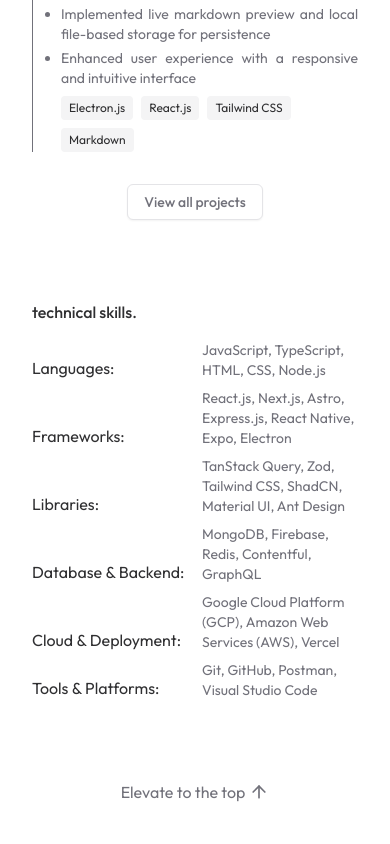
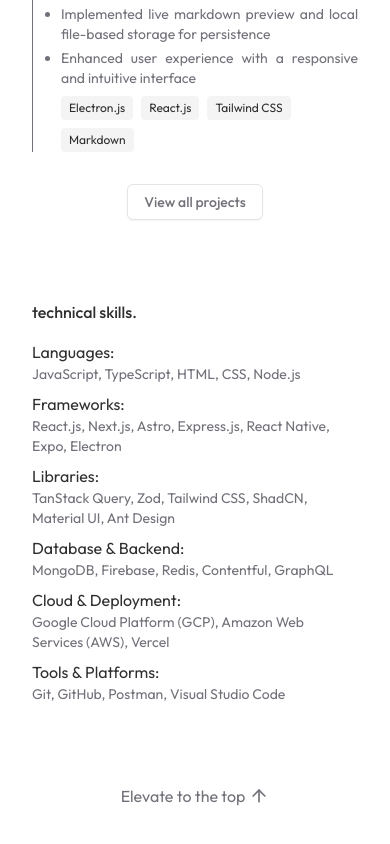
Before and after one commit to phats02/portfolio, a Next.js app: page / in a window 390 px wide. Shown: the part 2808-3652 px from the top of the page. Built offline with nearby package versions, Linux system fonts and the light colour scheme.

Commit message:
[ UPDATED ] : Enhance layout responsiveness in project and skills components

```diff
--- a/src/app/projects/[title]/page.tsx
+++ b/src/app/projects/[title]/page.tsx
@@ -30,7 +30,7 @@ export default function Page() {
   return (
     <section className="pt-12 flex flex-col text-base font-normal text-primary/90">
       <div className="size-full border-l border-muted-foreground pl-4 transition-all duration-300 hover:border-primary">
-        <div className="flex items-center justify-between">
+        <div className="flex flex-col sm:flex-row sm:items-center justify-between">
           <h1 className="text-xl">{project[0]}</h1>
 
           <p className="flex items-center gap-2 text-sm">
@@ -52,8 +52,8 @@ export default function Page() {
 
         <Image src={project[1].IMAGE} alt={project[0]} className="py-4" />
 
-        <div className="grid grid-cols-3 gap-4 items-start">
-          <ul className="list-disc pl-3 text-sm text-muted-foreground text-justify col-span-2">
+        <div className="grid sm:grid-cols-3 gap-4 items-start">
+          <ul className="list-disc pl-3 text-sm text-muted-foreground text-justify sm:col-span-2">
             {project[1].DESCRIPTION.map((desc, index) => (
               <li key={index}>
                 <span>{desc}</span>
--- a/src/components/sections/skills.tsx
+++ b/src/components/sections/skills.tsx
@@ -7,7 +7,7 @@ export function Skills({ data }: { data: Record<string, string[]> }) {
 
       <ul className="mt-4 flex flex-col gap-2 text-base font-normal text-primary/90">
         {Object.entries(data).map(([key, value]) => (
-          <li key={key} className="grid grid-cols-[170px_1fr] items-end">
+          <li key={key} className="grid sm:grid-cols-[170px_1fr] items-end">
             <p>{key}:</p>
             <p className="text-sm text-muted-foreground">{value.join(", ")}</p>
           </li>
```
